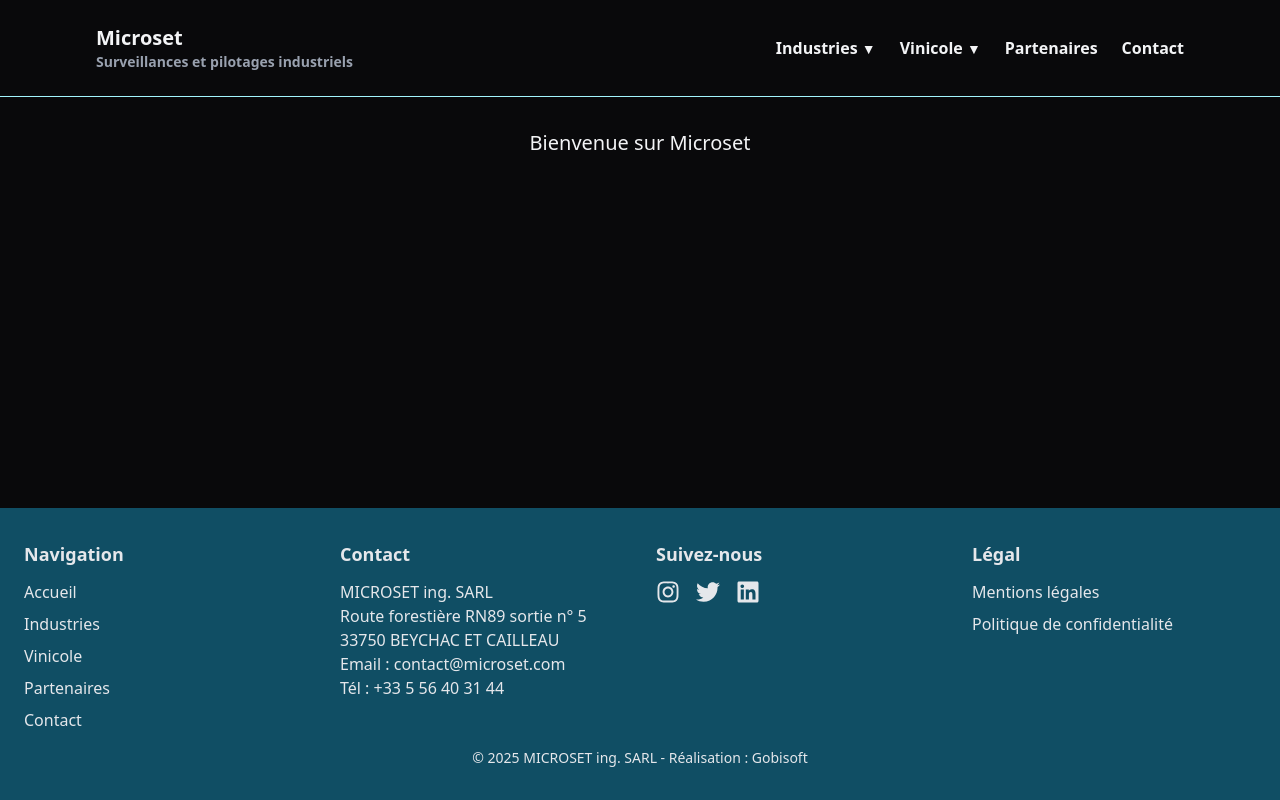
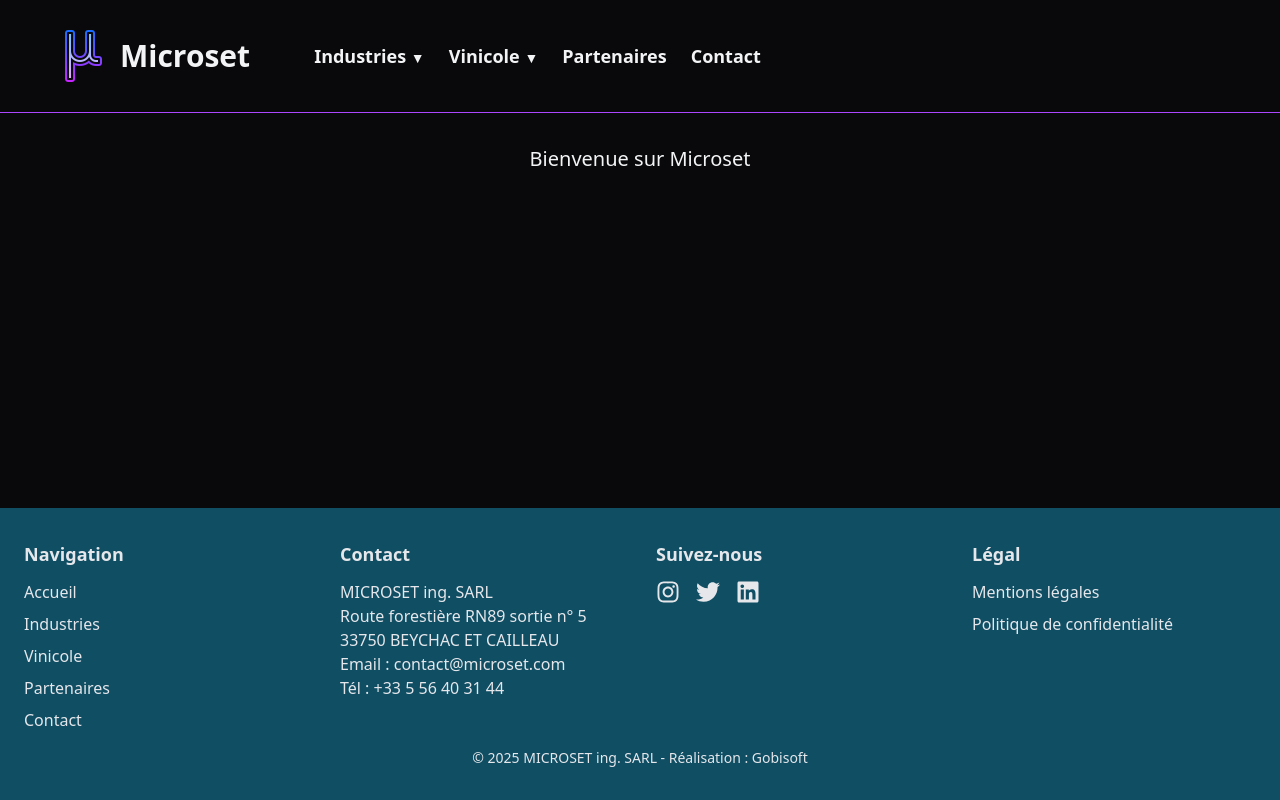
Before and after one commit to bendersoft/microset-static-website, a React (Vite) app in the folder microset/: page / in a window 1280 px wide. Built offline with nearby package versions, Linux system fonts and the light colour scheme.

Commit message:
add logo to Menu component and enhance styling for improved UI

```diff
--- a/microset/src/components/Menu.tsx
+++ b/microset/src/components/Menu.tsx
@@ -2,6 +2,7 @@
 import { useState } from "react";
 import { Link } from "react-router-dom";
 import type { MenuType } from "../types";
+import logo from "../assets/icons8-mu-64.png"
 
 function Menu() {
 	const [openDropdown, setOpenDropdown] = useState<MenuType>(null);
@@ -17,15 +18,15 @@
 	};
 
 	return (
-		<header className="border-b-1 border-b-cyan-200 bg-zinc-950 relative text-gray-100 font-bold">
-			<div className="max-w-6xl container mx-auto px-4 sm:px-6 lg:px-8">
-				<div className="flex items-center justify-between py-4">
+		<header className="border-b-1 border-b-purple-500 bg-zinc-950 relative text-gray-100 font-semibold z-50">
+			<div className="mx-auto px-4 sm:px-6 lg:px-12">
+				<div className="flex gap-16 items-center justify-items-start py-4">
 					<div className="py-2">
 						<Link to="/" onClick={closeMenus} className="hover:text-cyan-200">
-							<h1 className="text-xl font-bold">Microset</h1>
-							<p className="text-sm text-gray-400">
-								Surveillances et pilotages industriels
-							</p>
+						<div className="flex gap-2 items-center">
+						<img src={logo} alt="logo microset" />
+						<h1 className="text-3xl">Microset</h1>
+						</div>
 						</Link>
 					</div>
 
@@ -43,7 +44,7 @@
 					</button>
 
 					{/* Navigation desktop */}
-					<nav className="hidden lg:flex gap-6 relative">
+					<nav className="hidden lg:flex gap-6 relative text-lg">
 						{/* Industries */}
 						<div className="relative">
 							<button
--- a/microset/src/index.css
+++ b/microset/src/index.css
@@ -28,4 +28,8 @@
 	.normal-text {
 		@apply text-gray-100;
 	}
+
+	.container-max-width {
+		@apply max-w-7xl mx-auto;
+	}
 }
```
